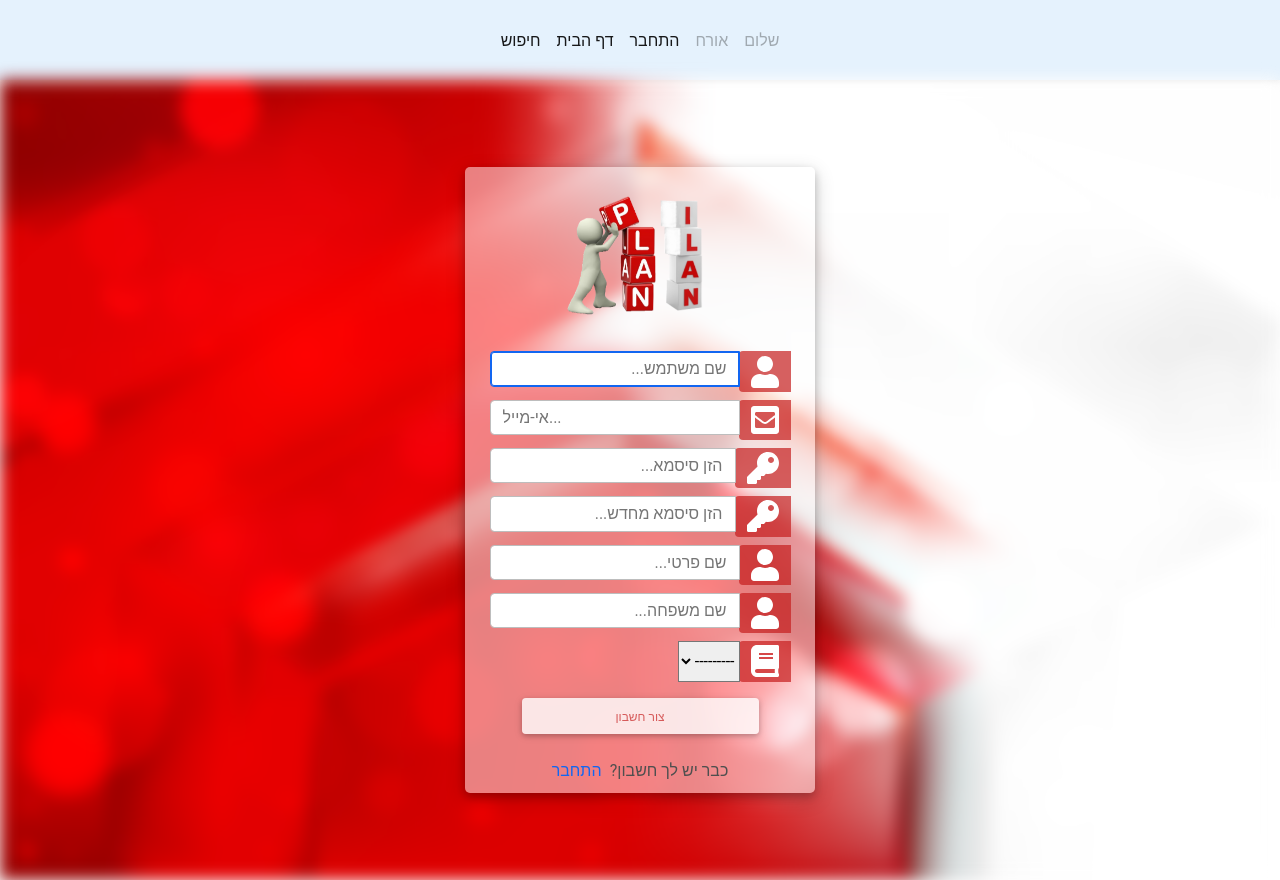
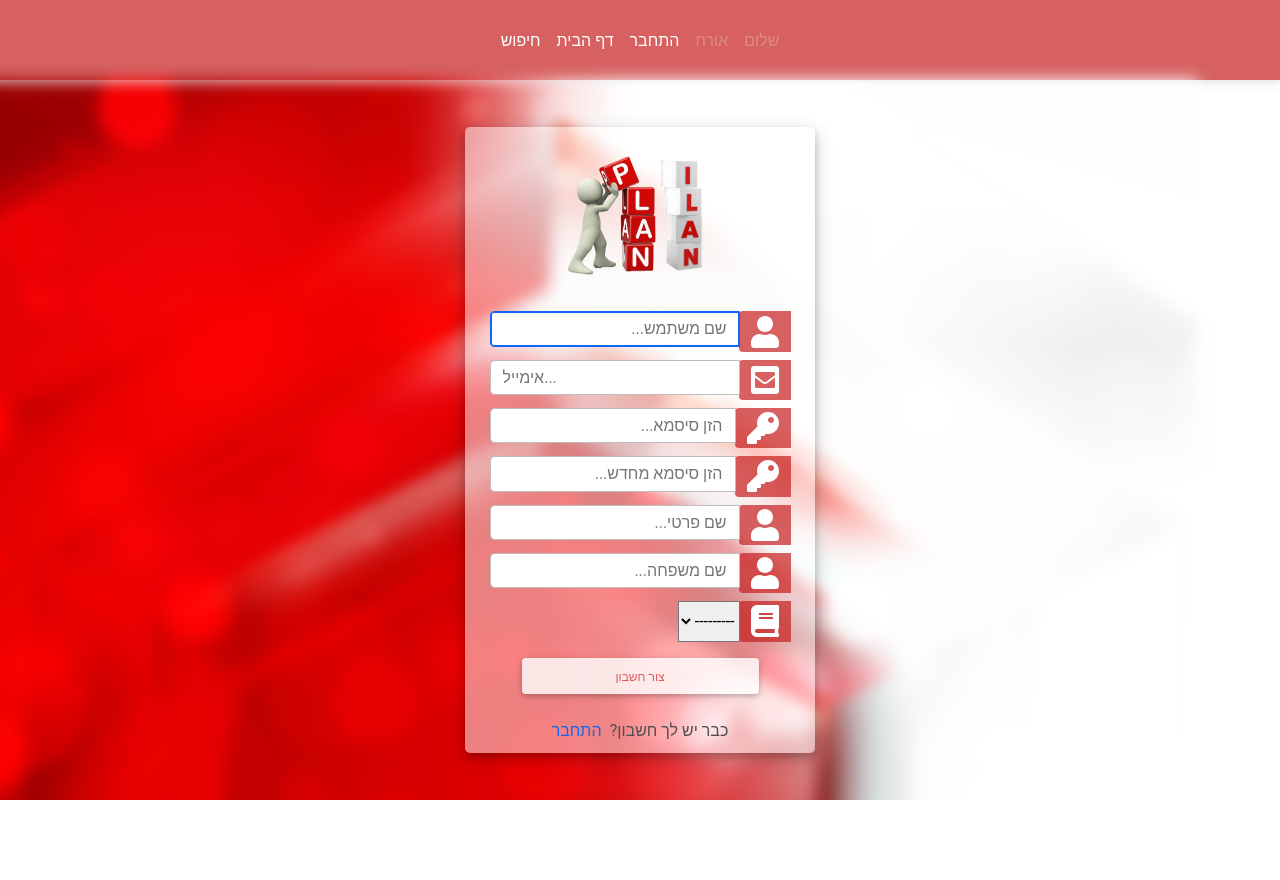
Before and after one commit to matanm28/PlanIlan, a Django app: page /register/ in a window 1280 px wide. After the commit the page ends 800 px from the top, so only its background shows below. Run offline with Django 3.2, Linux system fonts and the light colour scheme; data that the repository does not hold is empty; parts of the project's set-up code (start-up, migrations or seed data) failed here and were passed over; some libraries are stand-ins or nearby versions.

Commit message:
navbar style  in progress

```diff
--- a/static/plan_ilan/css/login_style.css
+++ b/static/plan_ilan/css/login_style.css
@@ -7,7 +7,7 @@ html {
 }
 
 .bg_image {
-    position: absolute;
+    position: fixed;
     height: 100%;
     width: 100%;
     background-image: url("/../../static/plan_ilan/images/red-and-white-background-login.jpg");
--- /dev/null
+++ b/static/plan_ilan/css/navbar_style.css
@@ -0,0 +1,9 @@
+.show {
+    position: fixed;
+}
+
+.navbar {
+    background-color: rgba(198, 30, 30, 0.7);
+    margin: 0 0 0;
+    height: 10%
+}
--- a/static/plan_ilan/js/password_reset.js
+++ b/static/plan_ilan/js/password_reset.js
@@ -5,7 +5,7 @@ We start indexing at one because CSRF_token is considered and input field
 
 //Query All input fields
 var form_fields = document.getElementsByTagName('input')
-form_fields[1].placeholder = 'אי-מייל...';
+form_fields[1].placeholder = 'אימייל...';
 
 for (var field in form_fields) {
     form_fields[field].className += ' form-control'
--- a/static/plan_ilan/js/register_placeholder.js
+++ b/static/plan_ilan/js/register_placeholder.js
@@ -1,7 +1,7 @@
 //Query All input fields
 var form_fields = document.getElementsByTagName('input')
 form_fields[1].placeholder = 'שם משתמש...';
-form_fields[2].placeholder = 'אי-מייל...';
+form_fields[2].placeholder = 'אימייל...';
 form_fields[3].placeholder = 'הזן סיסמא...';
 form_fields[4].placeholder = 'הזן סיסמא מחדש...';
 form_fields[5].placeholder = 'שם פרטי...';
--- a/templates/plan_ilan/base.html
+++ b/templates/plan_ilan/base.html
@@ -7,6 +7,7 @@
     <meta name="viewport" content="width=device-width, initial-scale=1, shrink-to-fit=no">
     <link href="{% static 'node_modules/bootstrap/dist/css/bootstrap.rtl.min.css' %}" rel="stylesheet">
     <link href="{% static 'node_modules/mdb-ui-kit/css/mdb.rtl.min.css' %}" rel="stylesheet">
+    <link rel="stylesheet" href="{% static 'plan_ilan/css/navbar_style.css' %}"/>
     <script type="text/javascript" src="{% static 'node_modules/bootstrap/dist/js/bootstrap.min.js' %}"></script>
     <script type="text/javascript" src="{% static 'node_modules/mdb-ui-kit/js/mdb.min.js' %}"></script>
     {% block css_block %}
@@ -16,15 +17,9 @@
     <title>{% block title %}דף הבית{% endblock %}</title>
 </head>
 <body>
-<nav class="navbar navbar-expand-lg navbar-light" style="background-color: #e5f2fd; margin: 0 0 0; height: 10%">
+<nav class="navbar navbar-expand-lg navbar-dark">
     <div class="container">
-        <button class="navbar-toggler" type="button" data-bs-toggle="collapse" data-bs-target="#navbarNav"
-                aria-controls="navbarNav" aria-expanded="false" aria-label="Toggle navigation">
-            <span class="navbar-toggler-icon"></span>
-        </button>
-
-        <div class="collapse navbar-collapse" id="navbarNav">
-            <ul class="navbar-nav mx-auto">
+        <ul class="navbar-nav mx-auto">
                 <li class="nav-item">
                     <a class="nav-link disabled" href="#" tabindex="-1" aria-disabled="true">
                         שלום
@@ -58,10 +53,18 @@
                     </li>
                 {% endif %}
             </ul>
-        </div>
+{#        <button class="navbar-toggler" type="button" data-bs-toggle="collapse" data-bs-target="#navbarNav"#}
+{#                aria-controls="navbarNav" aria-expanded="true" aria-label="Toggle navigation">#}
+{#            <span class="navbar-toggler-icon"><i class="fas fa-bars"></i></span>#}
+{#        </button>#}
+{#        <div class="collapse navbar-collapse" id="navbarNav" style="height: 30%">#}
+{#            #}
+{#        </div>#}
     </div>
 </nav>
-{% block content %}
-{% endblock %}
+<div class="container" style="height: 90%">
+    {% block content %}
+    {% endblock %}
+</div>
 </body>
 </html>
```
Also changed, not shown: static/plan_ilan/css/search_style.css (+6 -2 lines), templates/plan_ilan/search.html (+4 -3 lines).
